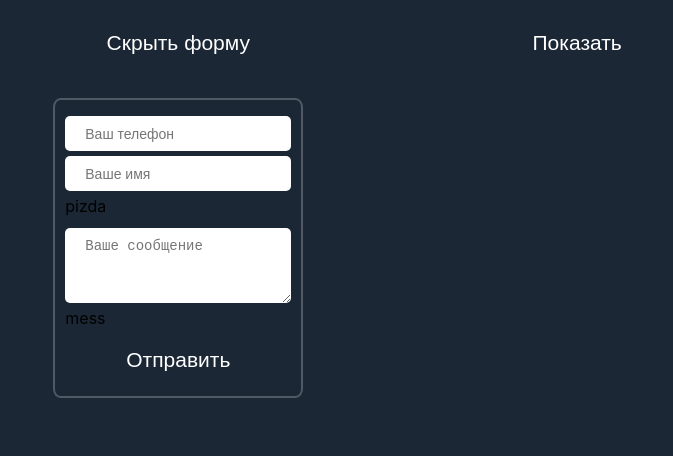
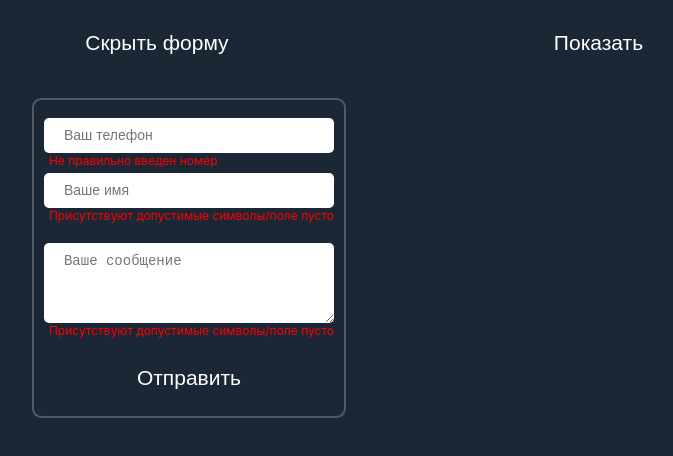
Before and after one commit to iqvver/my-form, a React (Create React App) app: page / in a window 1280 px wide. Both pictures are taken after a click on the button "Показать форму". Shown: the top 456 px of the page, without its empty margins (238-911 px from the left). Built offline with nearby package versions, Linux system fonts and the light colour scheme.

Commit message:
add handler error

```diff
--- a/src/UI/inputs/Input.module.css
+++ b/src/UI/inputs/Input.module.css
@@ -3,7 +3,6 @@
     width: 100%;
     border-radius: 5px;
     background-color: #ffffff;
-    margin-bottom: 5px;
     border: none;
     padding: 10px 20px;
     color: #4b4b4b;
--- a/src/UI/textareas/Textarea.module.css
+++ b/src/UI/textareas/Textarea.module.css
@@ -3,7 +3,6 @@
     width: 100%;
     border-radius: 5px;
     background-color: #ffffff;
-    margin-bottom: 5px;
     border: none;
     padding: 10px 20px;
     color: #4b4b4b;
--- a/src/components/Form/Form.jsx
+++ b/src/components/Form/Form.jsx
@@ -14,11 +14,14 @@ const Form = (props) => {
     name,
     nameError,
     messageError,
+    phoneError,
   } = props;
   return (
     <form onSubmit={(e) => onSubmit(e)} name="user" className={submit.form}>
       <div className={submit.input}>
+        <div className={submit.phone}>
           <Input
+            id={"phone"}
             required={"required"}
             name={"phone"}
             type={"tel"}
@@ -27,6 +30,13 @@ const Form = (props) => {
             value={phone}
             mask="+7 (999) 999-99-99"
           />
+          {phoneError ? (
+            <div className={submit.error}>Не правильно введен номер</div>
+          ) : (
+            <div className={submit.success}>Готово</div>
+          )}
+        </div>
+        <div className={submit.name}>
           <Input
             required={"required"}
             name={"name"}
@@ -36,7 +46,14 @@ const Form = (props) => {
             value={name}
             mask={null}
           />
-        {nameError ? <div>pizda</div> : <div>ne pizda</div>}
+          {nameError ? (
+            <div className={submit.error}>
+              Присутствуют допустимые символы/поле пусто
+            </div>
+          ) : (
+            <div className={submit.success}>Готово</div>
+          )}
+        </div>
       </div>
 
       <div className={submit.textarea}>
@@ -45,7 +62,13 @@ const Form = (props) => {
           getChange={(e) => setMessage(e.target.value)}
           placeholder={"Ваше сообщение"}
         />
-        {messageError ? <div>mess</div> : <div>mesError</div>}
+        {messageError ? (
+          <div className={submit.error}>
+            Присутствуют допустимые символы/поле пусто
+          </div>
+        ) : (
+          <div className={submit.success}>Готово</div>
+        )}
       </div>
 
       <div className={submit.button}>
--- a/src/components/Form/Form.module.css
+++ b/src/components/Form/Form.module.css
@@ -2,7 +2,7 @@
     padding: 10px 10px 10px 10px;
     margin-top: 30px;
     width: 100%;
-    min-height: 300px;
+    min-height: 320px;
     display: flex;
     flex-direction: column;
     justify-content: space-around;
@@ -18,12 +18,24 @@
     justify-content: space-between;
 }
 
+.form .error {
+    color: red;
+    font-size: 12px;
+    margin-bottom: 5px;
+    margin-left: 5px;
+}
+.form .success {
+    color: green;
+    font-size: 12px;
+    margin-bottom: 5px;
+    margin-left: 5px;
+}
+
 .form .textarea {
     width: 100%;
     height: 100px;
     display: flex;
     flex-direction: column;
-    justify-content: space-between;
 }
 
 .form .button {
--- a/src/modules/SubmitForm/SubmitForm.jsx
+++ b/src/modules/SubmitForm/SubmitForm.jsx
@@ -1,27 +1,83 @@
 import React, { useEffect, useState } from "react";
 import Form from "../../components/Form/Form";
+import "./inputError.css";
 
 const SubmitForm = ({ showUsers, showError, showSuccess }) => {
   let [phone, setPhone] = useState("");
+  let [phoneError, setPhoneError] = useState(false);
   let [name, setName] = useState("");
   let [nameError, setNameError] = useState(false);
   let [message, setMessage] = useState("");
   let [messageError, setMessageError] = useState(false);
 
   useEffect(() => {
-    if (!/^[0-9A-Za-z\-_]+$/.test(name)) {
+    let newPhone = phone.replace(/[^0-9]/g, "");
+    if (newPhone.length < 11) {
+      setPhoneError(true);
+    } else {
+      setPhoneError(false);
+    }
+  }, [phone]);
+  useEffect(() => {
+    if (!/^[0-9A-Za-zА-Яа-я\-_]+$/.test(name)) {
       setNameError(true);
     } else {
       setNameError(false);
     }
   }, [name]);
   useEffect(() => {
-    if (!/^[0-9A-Za-z\-_]+$/.test(message)) {
+    if (!/^[0-9A-Za-zА-Яа-я\-_]+$/.test(message)) {
       setMessageError(true);
     } else {
       setMessageError(false);
     }
   }, [message]);
+
+  const inputError = () => {
+    const inputPhone = document.user.phone;
+    const inputName = document.user.name;
+    const inputMessage = document.user.message;
+    if (phoneError) {
+      inputPhone.classList.add("inputError");
+      setTimeout(() => {
+        inputPhone.classList.remove("inputError");
+      }, 1000);
+    }
+    if (nameError) {
+      inputName.classList.add("inputError");
+      setTimeout(() => {
+        inputName.classList.remove("inputError");
+      }, 1000);
+    }
+    if (messageError) {
+      inputMessage.classList.add("inputError");
+      setTimeout(() => {
+        inputMessage.classList.remove("inputError");
+      }, 1000);
+    }
+  };
+
+  const checkingForm = (newUser, submitSuccess) => {
+    if (phoneError || nameError || messageError) {
+      inputError();
+    } else {
+      fetch("http://localhost:3000/users", {
+        method: "POST",
+        headers: {
+          "Content-Type": "application/json",
+        },
+        body: JSON.stringify(newUser),
+      })
+        .then((res) => res.json())
+        .then((data) => {
+          data.id ? submitSuccess() : showError(true);
+        })
+        .catch((error) => {
+          showError(true);
+          console.log("error", error);
+        });
+    }
+  };
 
   const onSubmit = async (e) => {
     e.preventDefault();
@@ -38,22 +94,7 @@ const SubmitForm = ({ showUsers, showError, showSuccess }) => {
       setTimeout(() => showSuccess(false), 3000);
     };
 
-    fetch("http://localhost:3000/users", {
-      method: "POST",
-      headers: {
-        "Content-Type": "application/json",
-      },
-      body: JSON.stringify(newUser),
-    })
-      .then((res) => res.json())
-      .then((data) => {
-        console.log("data", data);
-        data.id ? submitSuccess() : showError(true);
-      })
-      .catch((error) => {
-        showError(true);
-        console.log("error", error);
-      });
+    checkingForm(newUser, submitSuccess);
   };
 
   return (
@@ -62,6 +103,7 @@ const SubmitForm = ({ showUsers, showError, showSuccess }) => {
         onSubmit={onSubmit}
         setPhone={setPhone}
         phone={phone}
+        phoneError={phoneError}
         setName={setName}
         name={name}
         nameError={nameError}
--- /dev/null
+++ b/src/modules/SubmitForm/inputError.css
@@ -0,0 +1,42 @@
+.inputError {
+    outline: 0;
+    border: 2px solid red;
+    animation-name: bounce;
+    animation-duration: .5s;
+    animation-delay: 0.25s;
+  }
+
+  @keyframes bounce {
+    0% {
+      transform: translateX(0px);
+      timing-function: ease-in;
+    }
+    37% {
+      transform: translateX(5px);
+      timing-function: ease-out;
+    }
+    55% {
+      transform: translateX(-5px);
+      timing-function: ease-in;
+    }
+    73% {
+      transform: translateX(4px);
+      timing-function: ease-out;
+    }
+    82% {
+      transform: translateX(-4px);
+      timing-function: ease-in;
+    }
+    91% {
+      transform: translateX(2px);
+      timing-function: ease-out;
+    }
+    96% {
+      transform: translateX(-2px);
+      timing-function: ease-in;
+    }
+    100% {
+      transform: translateX(0px);
+      timing-function: ease-in;
+    }
+  }
--- a/src/store/anyName.json
+++ b/src/store/anyName.json
@@ -5,12 +5,6 @@
       "name": "Vasia",
       "message": "gg bb",
       "id": 0
-    },
-    {
-      "phone": "+73545454545",
-      "name": "gfgf",
-      "message": "vvvc",
-      "id": 1
     }
   ]
 }
```
Lines whose indentation alone changed are shown as unchanged.
